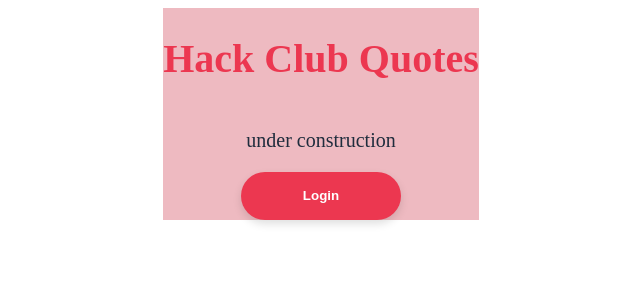
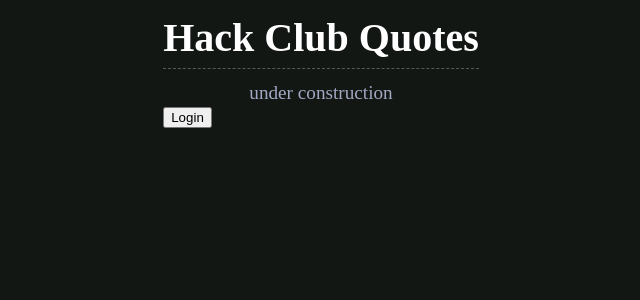
Before and after one commit to qwikster/hc-quotes, a FastAPI app: page / in a window 1280 px wide. Shown: the top 300 px of the page, without its empty margins (319-959 px from the left). Run offline with FastAPI, Linux system fonts and the light colour scheme; some web fonts are replaced.

Commit message:
add css for new

```diff
--- /dev/null
+++ b/static/css/new.css
@@ -0,0 +1 @@
+.body {}
--- a/static/css/style.css
+++ b/static/css/style.css
@@ -1,5 +1,5 @@
 /* the creator of Phantom Sans said hc'ers can use it, there's a message in slack somewhere uwu */
-/* wifi...
+
 @font-face {
 	font-family: "Phantom Sans";
 	src:
@@ -28,16 +28,24 @@
 	font-weight: bold;
 	font-style: normal;
 	font-display: swap;
-}*/
+}
 
 
-body {
-	--hc-red: #ec3750;
-	--hc-muted: #8492a6;
+:root {
+    --bg: #121714;
+    --panel: #3E4440;
+    --border: #4F5D55;
+    --fg: #ffffff;
+    --fgd: #DDE4E0;
+    --dim: #a2a8c2;
+    --hc: #EC3750;
+    --hc-secondary: #338EDA;
+    --primary: #14F5AA;
+    --secondary: #FFC60A;
 }
 
 body {
-	/*font-family: "Phantom Sans"; ugh wifi */
+	font-family: "Phantom Sans";
 	font-weight: 400;
 	margin-left: 10%;
 	margin-right: 10%;
@@ -46,91 +54,119 @@
 	flex-direction: column;
 	align-items: center;
 	color: #1f2d3d;
-	background-color: #ffffff;
-}
-
-#home-div {
-	position: absolute;
-	align-self: center;
-	justify-self: center;
-	float: center;
-	display: flex;
-	flex-direction: column;
-	align-items: center;
-
-	background-color: #eebac1;
-
+	background-color: var(--bg);
 }
 
 h1 {
-	text-align: center;
-	color: var(--hc-red);
+    margin: 0.4rem 0rem;
+    padding-bottom: 0.4rem;
+    border-bottom: 1px dashed var(--border);
+    color: var(--fg);
 }
 
-form {
-	min-width: 40%;
-	max-width: 50rem;
-	/*
-	border: 0.2rem dashed #c0c6cD;
-	border-radius: 8px;
-	*/
-	background-color: #e0e6ed;
-	border-radius: 12px; /* from theme.hackclub.com lol */
-	padding: 2rem;
-	line-height: 1.375;
-}
-/*
-form * {
-	margin: 0.1rem;
-};
-*/
+.panel {
+    display: flex;
+    align-items: center;
+    justify-content: center;
+    flex-direction: column;
 
-input, textarea {
-	font-family: serif;
-	font-size: 1rem;
-	min-width: 32vw;
-	max-width: 40rem;
-	border-radius: 4px;
-	border: 0;
+    border: 3px solid var(--border);
+    border-radius: 1rem;
+    background-color: var(--panel);
+    color: var(--fg);
+
+    margin-top: 5rem;
+    padding: 1rem;
 }
 
-button {
-	width: 100%;
+.new {
+    display: flex;
+    flex-direction: column;
+    align-items: center;
+    justify-content: center;
 }
 
-button {
-	align-self: center;
-	background-color: var(--hc-red);
-	cursor: pointer;
-	font-weight: 700;
-	transition: transform .125s ease-in-out,box-shadow .125s ease-in-out;
-	box-shadow:0 4px 8px rgba(0, 0, 0, 0.125);
-	border-radius: 99999px;
-	border: 0;
-	color: #ffffff;
-	min-height: 3rem;
+.textform {
+    width: 69vw;
+    max-width: 900px;
+    background-color: var(--dim);
+    border: 0.12rem solid var(--border);
+    border-radius: 0.6rem;
+    transition: 0.2s ease all;
+    padding: 0.26rem;
+    font-family: "Phantom Sans";
+    font-size: 1rem;
+    color: var(--bg);
+    font-weight: 500;
 }
 
-
-
-button:focus, button:hover {
-	box-shadow:0 1px 2px rgba(0, 0, 0, 0.0625),0 8px 12px rgba(0, 0, 0, 0.125);
-	transform:scale(1.0625);
+.textform:focus {
+    outline: none;
+    border-color: var(--secondary);
 }
 
-button#login-button {
-	width: 10rem;
+.textform::placeholder {
+    color: var(--border);
+    font-family: "Phantom Sans";
+    font-size: 1rem;
+    font-weight: 300;
 }
 
-
-::placeholder {
-	color: #8492a6;
+.textform-long {
+    height: 5rem;
 }
 
-textarea {
-	height: 7rem;
+.form-area {
+    display: flex;
+    flex-direction: column;
+    align-items: left;
+    gap: 0.1rem;
+    margin: 0px 2vw;
+    margin-bottom: 0.6rem;
 }
 
-i {
-	text-align: left;
+.form-label {
+    color: var(--fgd);
+    padding-left: 0.2rem;
 }
+
+.submit {
+    margin-top: 0.3rem;
+    background-color: var(--hc);
+    padding: 0.8rem 5rem;
+    border-radius: 10rem;
+    border: 0.12rem solid var(--border);
+
+    color: var(--fg);
+    font-family: "Phantom Sans";
+    font-weight: 800;
+    font-size: 1.1rem;
+    letter-spacing: 0.01rem;
+
+    transition: 0.2s ease all;
+}
+
+.submit:hover {
+    border-color: var(--secondary);
+}
+
+.submit:focus {
+    border-color: var(--secondary);
+    outline: none;
+}
+
+.note {
+    color: var(--dim);
+    margin: 0px;
+    margin-top: 0.8rem;
+    text-align: center;
+    font-size: 0.8rem;
+}
+
+p {
+    color: var(--dim);
+    margin: 0px;
+    margin-top: 0.8rem;
+    text-align: center;
+    font-size: 1.2rem;
+}
```
Also changed, not shown: static/new/index.html (+19 -11 lines).
